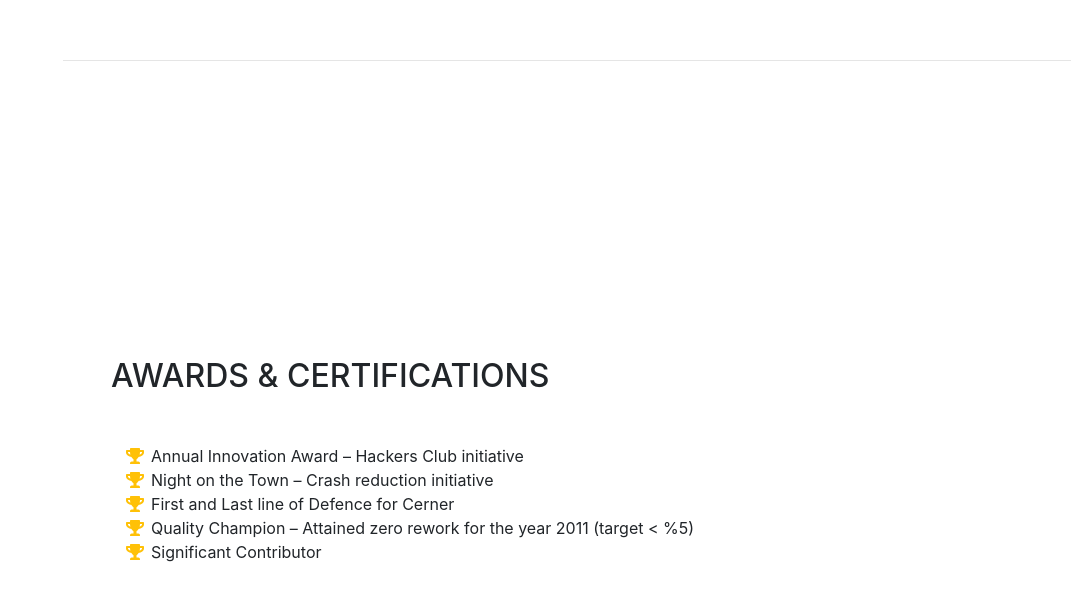
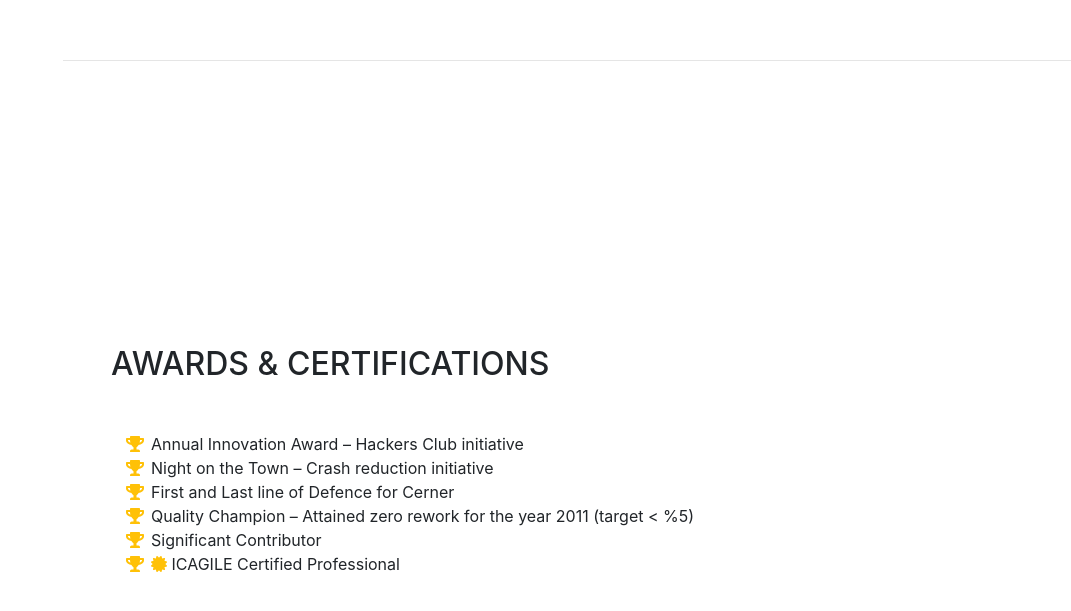
Before and after one commit to santhoshpkumar/static-website-bootstrap, a website with bundled scripts: page index.html in a window 1280 px wide. Shown: the part 4946-5557 px from the top of the page, without its empty margins (209-1280 px from the left). Built offline with nearby package versions, Linux system fonts and the light colour scheme; a web font is replaced by a local one.

Commit message:
Add files via upload

```diff
--- a/index.html
+++ b/index.html
@@ -292,6 +292,13 @@
               <i class="fa-li fa fa-trophy text-warning"></i>
               Significant Contributor</li>
           </ul>
+          <ul class="fa-ul mb-0">
+            <li>
+              <i class="fa-li fa fa-trophy text-warning"></i>
+              <i class="fas fa-certificate text-warning"></i>
+              ICAGILE Certified Professional   </li>
+            <li>
+          </ul>
         </div>
       </section>
 
```
